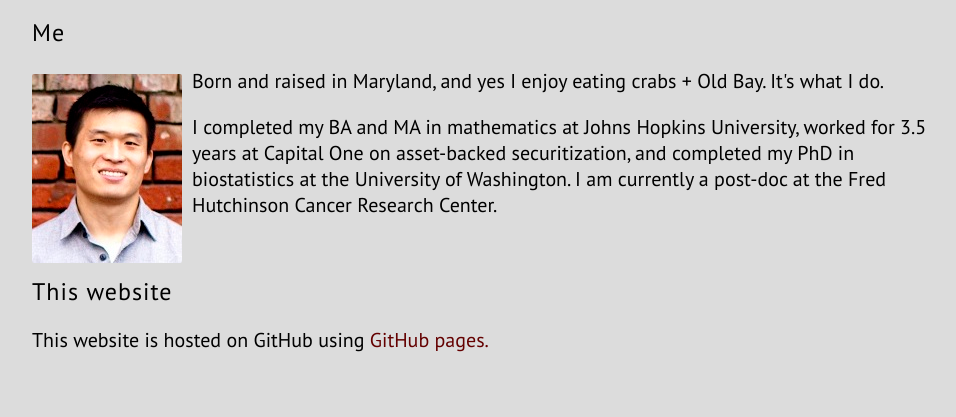
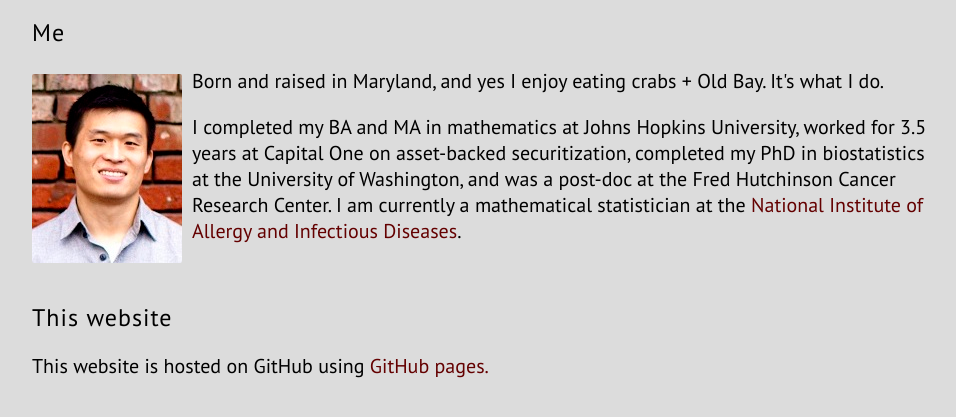
Before and after one commit to liangcj/liangcj.github.io, a plain HTML site: page about.html in a window 1280 px wide. Shown: the part 189-606 px from the top of the page, without its empty margins (158-1114 px from the left). Drawn offline with Linux system fonts and the light colour scheme.

Commit message:
update job change

```diff
--- a/about.html
+++ b/about.html
@@ -32,7 +32,7 @@
             Born and raised in Maryland, and yes I enjoy eating crabs + Old Bay. It's what I do.
         </p>
         <p class="bulktxt">
-            I completed my BA and MA in mathematics at Johns Hopkins University, worked for 3.5 years at Capital One on asset-backed securitization, and completed my PhD in biostatistics at the University of Washington. I am currently a post-doc at the Fred Hutchinson Cancer Research Center.
+            I completed my BA and MA in mathematics at Johns Hopkins University, worked for 3.5 years at Capital One on asset-backed securitization, completed my PhD in biostatistics at the University of Washington, and was a post-doc at the Fred Hutchinson Cancer Research Center. I am currently a mathematical statistician at the <a href="https://www.niaid.nih.gov/about/biostatistics-research-branch">National Institute of Allergy and Infectious Diseases</a>.
         </p>
         <br>
         <h2> This website </h2>
```
